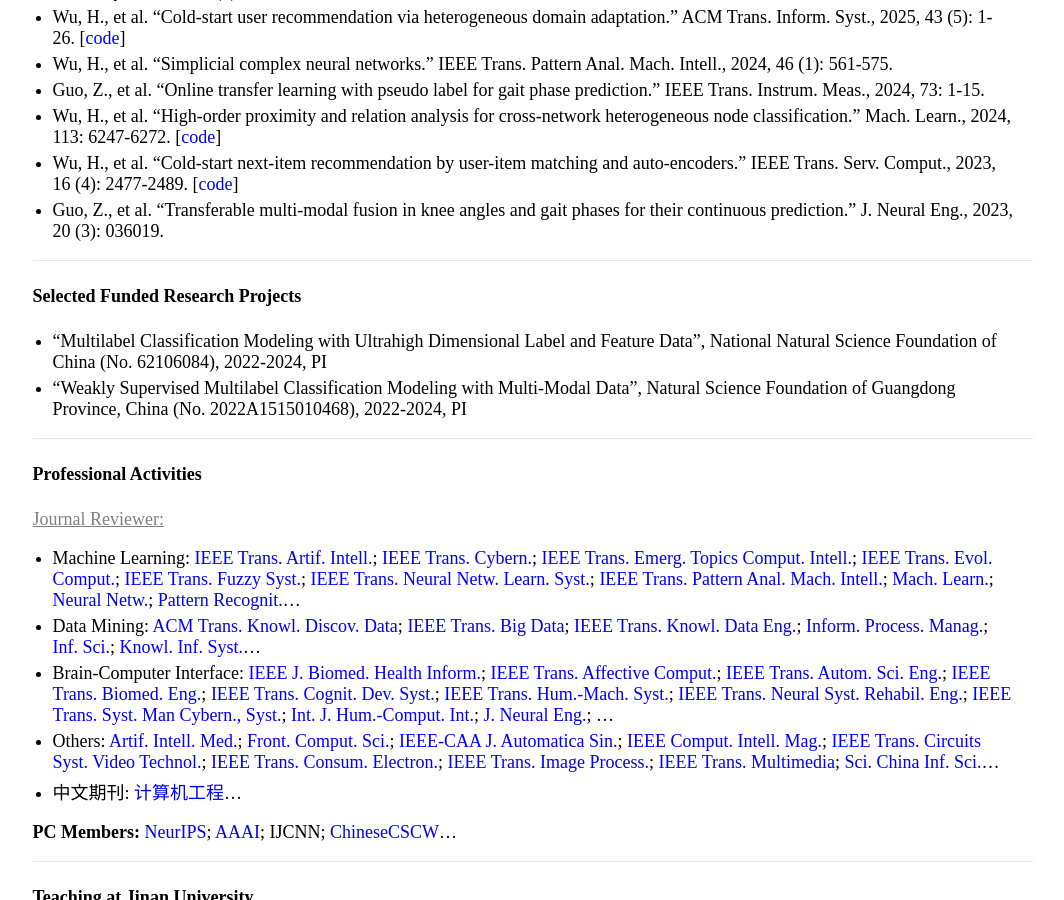
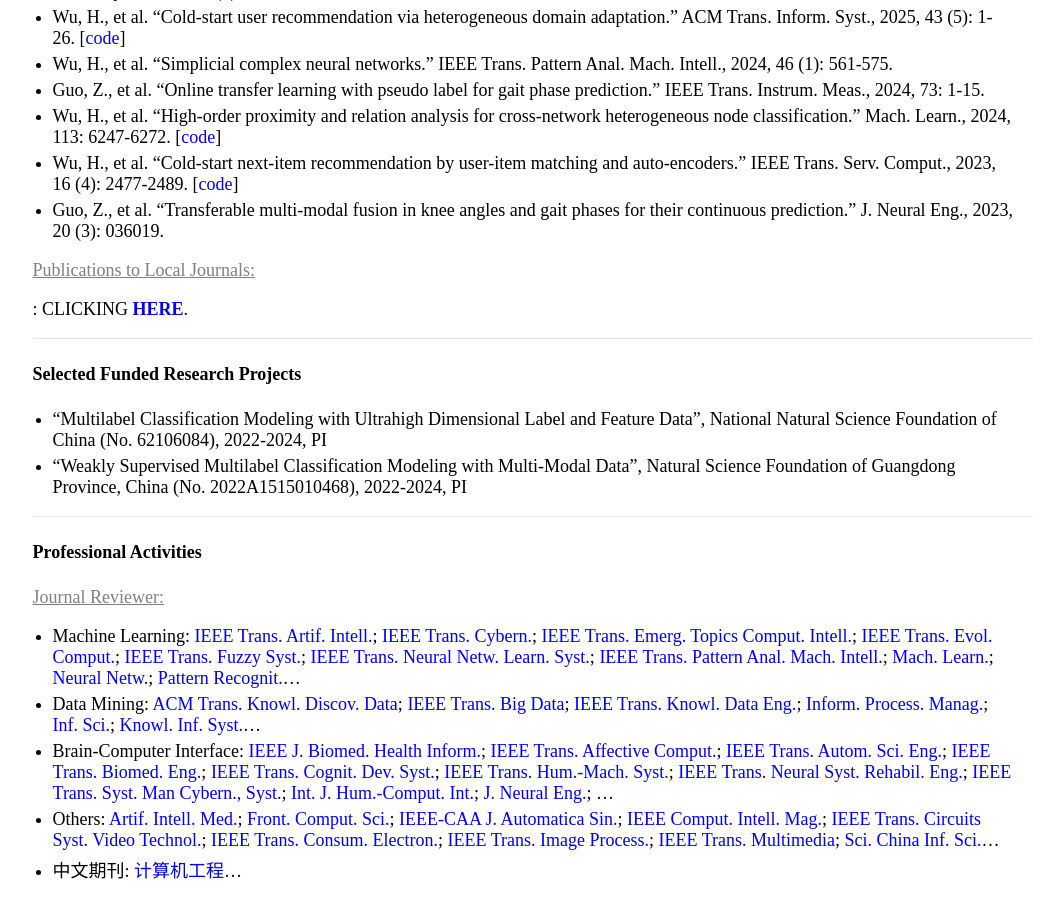
Before and after one commit to jiazhang-ml/jiazhang-ml.github.io, a Jekyll site: the page built from index.md, in a window 1280 px wide and 900 px high, scrolled down 1513 px. Shown: the whole window, without its empty margins (107-1171 px from the left). Built offline with Jekyll 4.4.1, drawn with Linux system fonts in a browser that asks for light colours; part of the change alters nothing that is shown; some of the changed text lies outside the part shown.

Commit message:
Update index.md

```diff
--- a/index.md
+++ b/index.md
@@ -13,7 +13,7 @@ Research Interests: My research interests include *machine learning* and *data m
 
 ---
 
-#### Publications and Citations: [at DBLP (2016 - date)](https://dblp.org/pid/80/2266-19.html), [by Google Scholar](https://scholar.google.com.hk/citations?user=yBaTk-gAAAAJ&hl=en), and [to Local Journals](nativepublication.md)
+#### Publications and Citations: [at DBLP (2016 - date)](https://dblp.org/pid/80/2266-19.html) and [by Google Scholar](https://scholar.google.com.hk/citations?user=yBaTk-gAAAAJ&hl=en)
 
 <font color="gray"><u>Multi/Weak-Label Learning:</u></font>
 * Li, Y., et al. "Multi-label semantic decoding via hierarchical encoding and sparse representation fusion." Pattern Recognit., 2027, 182: 114789. [[code](https://github.com/cseroun06/HERF)] [[data1](https://naturalscenesdataset.org/)] [[data2](https://crcns.org/data-sets/vc/vim-2)] [[data3](https://bold5000-dataset.github.io/website/download.html)]
@@ -50,6 +50,8 @@ Research Interests: My research interests include *machine learning* and *data m
 * Wu, H., et al. "Cold-start next-item recommendation by user-item matching and auto-encoders." IEEE Trans. Serv. Comput., 2023, 16 (4): 2477-2489. [[code](https://github.com/wuhanrui/UIMA)]
 * Guo, Z., et al. "Transferable multi-modal fusion in knee angles and gait phases for their continuous prediction." J. Neural Eng., 2023, 20 (3): 036019.
 
+<font color="gray"><u>Publications to Local Journals:</u></font>: CLICKING [**HERE**](nativepublication.md).
+
 ---
 
 #### Selected Funded Research Projects
```
